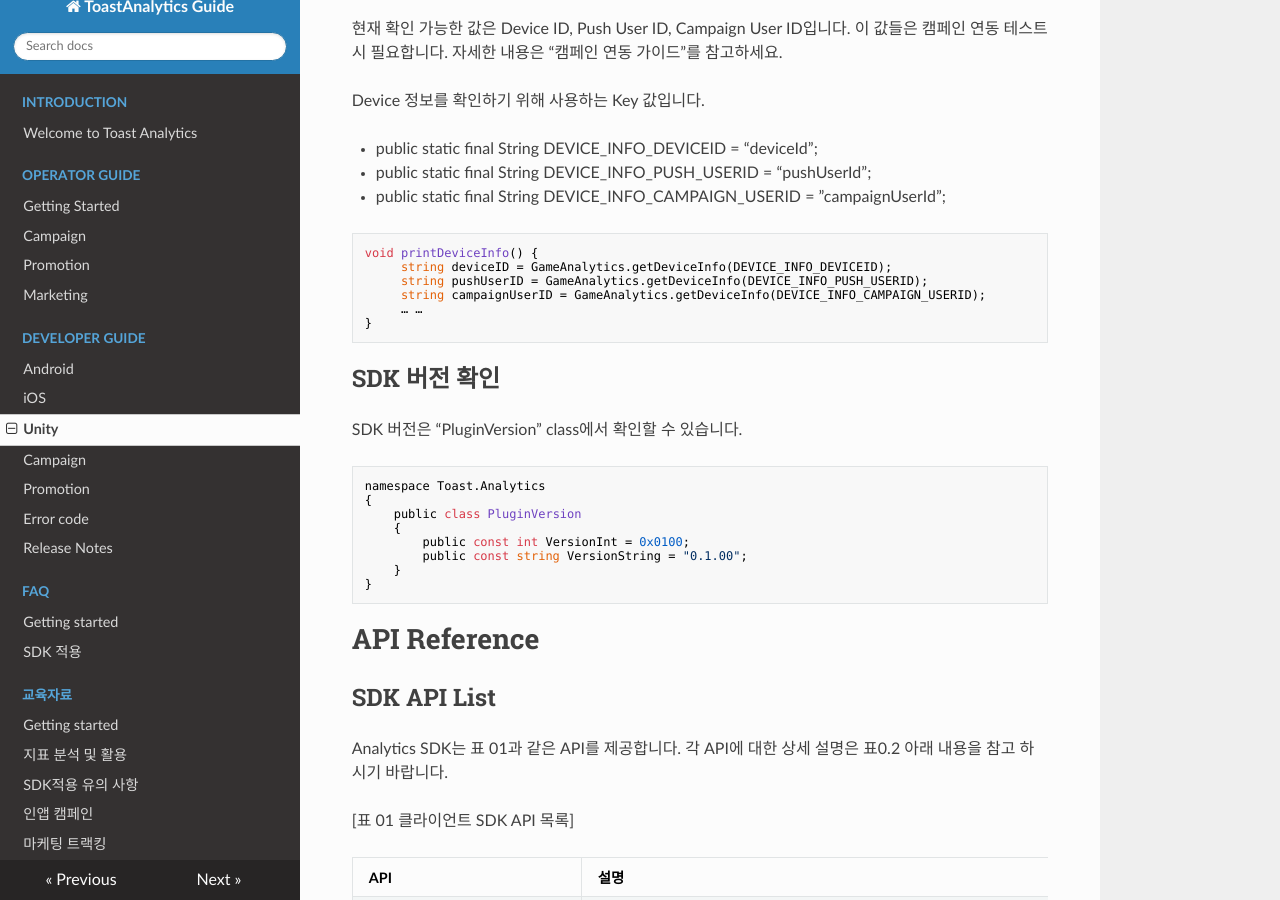
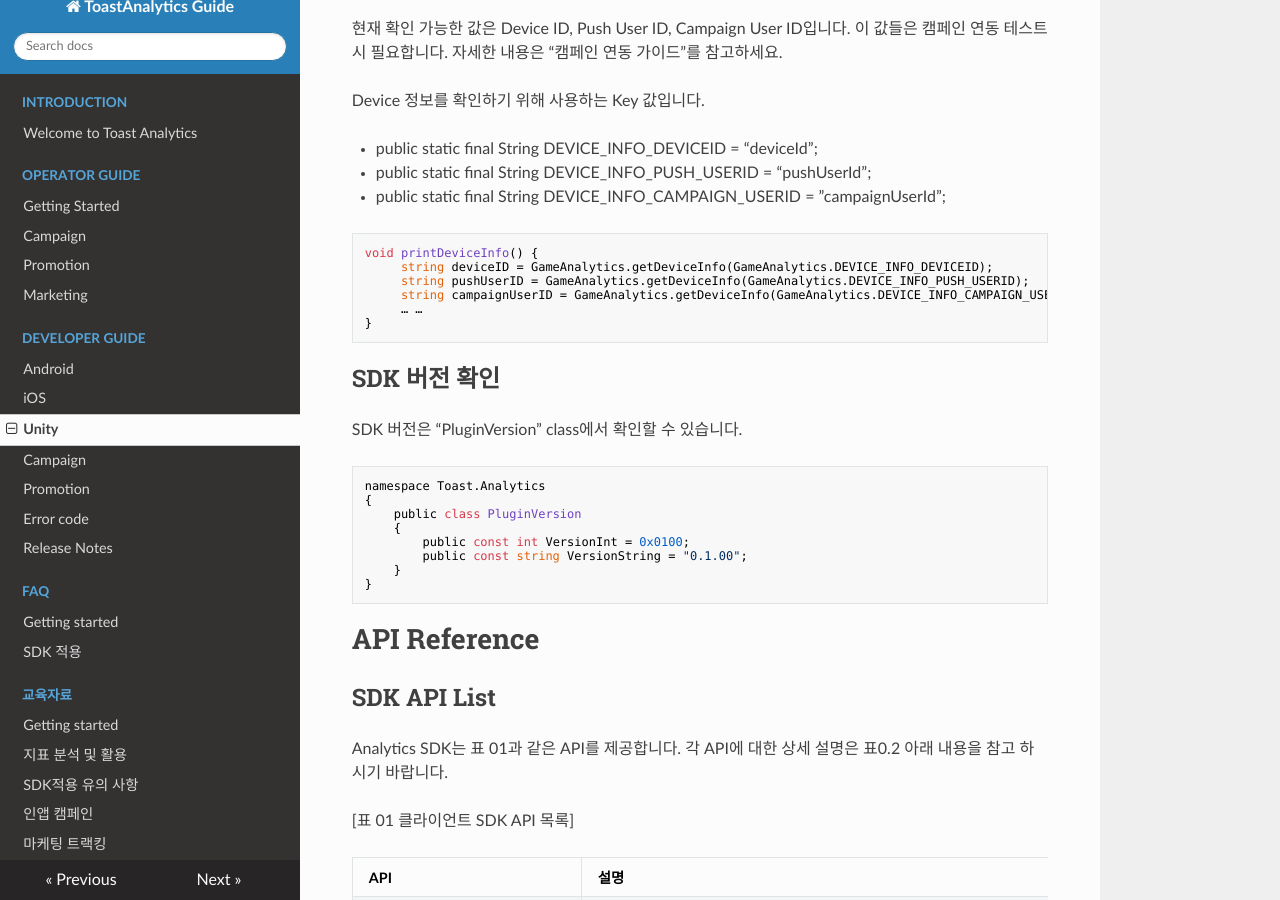
Before and after one commit to ToastAnalytics/ToastAnalytics, an MkDocs documentation site: the page built from docs/Developer/6. Unity Developer Guide.md, in a window 1280 px wide and 900 px high, scrolled down 14678 px. Built offline with MkDocs 1.6.1, drawn with Linux system fonts in a browser that asks for light colours; nearby versions of some CDN libraries; old or Windows-style settings are respelled for this version of MkDocs.

Commit message:
Update 6. Unity Developer Guide.md

````diff
--- a/docs/Developer/6. Unity Developer Guide.md
+++ b/docs/Developer/6. Unity Developer Guide.md
@@ -135,7 +135,7 @@
      // User ID를 사용자 구분 기준으로 사용하는 경우 초기화
      int result = GameAnalytics.initializeSdk ("APPKEY", "COMPANYID", "VERSION", true);
 
-     if (result != 0 ) {
+     if (result != 0) {
         // SDK 초기화 실패
      }
      ……
@@ -525,9 +525,9 @@
 
 ```c#
 void printDeviceInfo() {
-     string deviceID = GameAnalytics.getDeviceInfo(DEVICE_INFO_DEVICEID);
-     string pushUserID = GameAnalytics.getDeviceInfo(DEVICE_INFO_PUSH_USERID);
-     string campaignUserID = GameAnalytics.getDeviceInfo(DEVICE_INFO_CAMPAIGN_USERID);
+     string deviceID = GameAnalytics.getDeviceInfo(GameAnalytics.DEVICE_INFO_DEVICEID);
+     string pushUserID = GameAnalytics.getDeviceInfo(GameAnalytics.DEVICE_INFO_PUSH_USERID);
+     string campaignUserID = GameAnalytics.getDeviceInfo(GameAnalytics.DEVICE_INFO_CAMPAIGN_USERID);
      … …
 }
 ```
````
